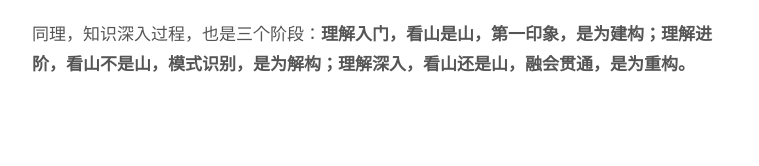
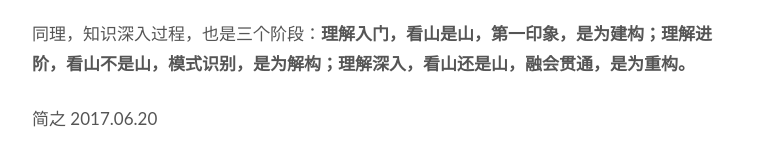
Before and after one commit to WillWang-X/willwang-x.github.io, a Jekyll site: the page built from _posts/2017-06-12-how-to-think-deeply.md, in a window 1280 px wide and 900 px high, scrolled down 7932 px. Shown: the part 681-847 px from the top of the window, without its empty margins (258-1017 px from the left). Built offline with Jekyll 4.4.1, drawn with Linux system fonts in a browser that asks for light colours.

Commit message:
add the name

```diff
--- a/_posts/2017-06-12-how-to-think-deeply.md
+++ b/_posts/2017-06-12-how-to-think-deeply.md
@@ -215,6 +215,10 @@ Hash Table 用一句话说就是：**回眸一笑百媚生！**
 
 同理，知识深入过程，也是三个阶段：**理解入门，看山是山，第一印象，是为建构；理解进阶，看山不是山，模式识别，是为解构；理解深入，看山还是山，融会贯通，是为重构。**
 
+
+简之
+2017.06.20
+
 [1]:	https://medium.com/@michaeldsimmons/how-elon-musk-learns-faster-and-better-than-everyone-else-a010a4f586ef
 [2]:	https://www.wikiwand.com/en/Hash_table#/Dynamic_resizing
 [3]:	https://www.wikiwand.com/zh-hans/%E5%93%88%E5%B8%8C%E8%A1%A8#/.E4.BE.8B.E7.A8.8B
```
